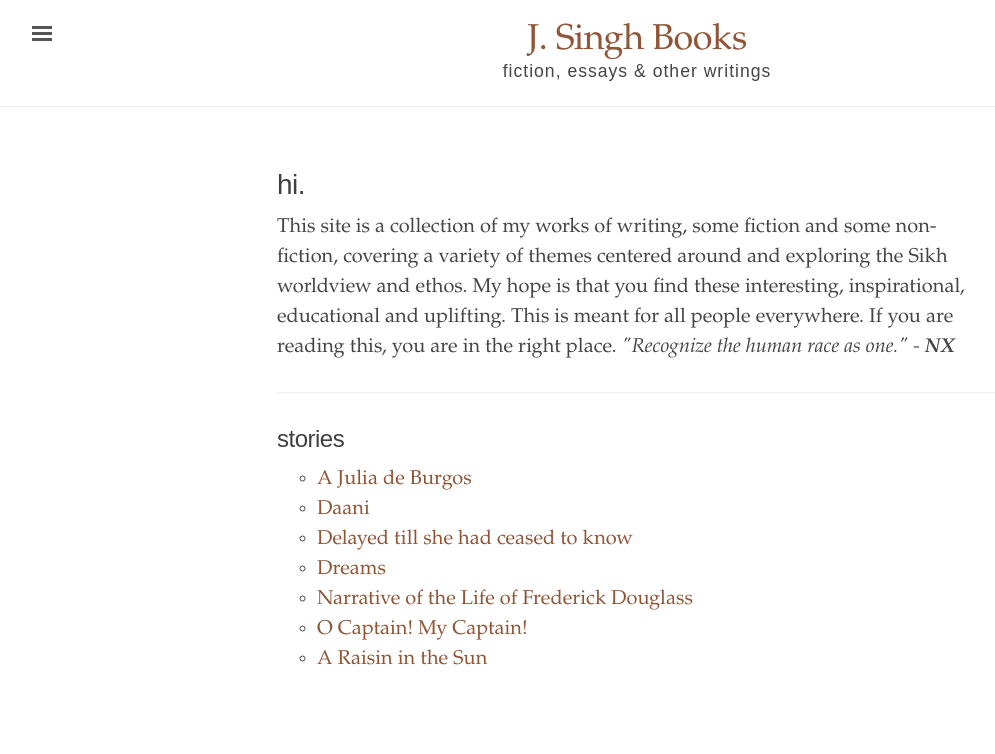
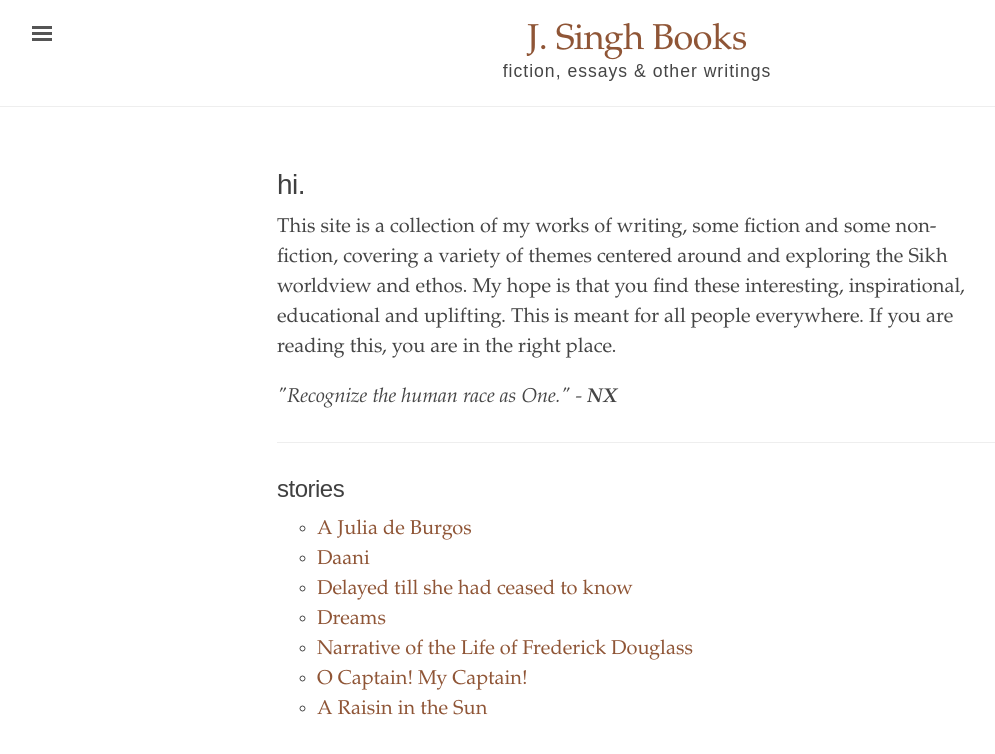
Before and after one commit to jsinghbooks/jsinghbooks.github.io, a Jekyll site: the page built from index.html, in a window 1280 px wide. Shown: the top 754 px of the page, without its empty margins (3-998 px from the left). Built offline with Jekyll 4.4.1, drawn with Linux system fonts in a browser that asks for light colours.

```diff
--- a/index.html
+++ b/index.html
@@ -10,8 +10,8 @@ title: ""
   a variety of themes centered around and exploring the Sikh worldview and ethos. My hope is
   that you find these interesting, inspirational, educational and uplifting. This is meant for
   all people everywhere. If you are reading this, you are in the right place.
-
-  <i>"Recognize the human race as one." - <b>NX</b></i>
+  </p>
+  <i>"Recognize the human race as One." - <b>NX</b></i>
 </p>
 </div>
 
```
